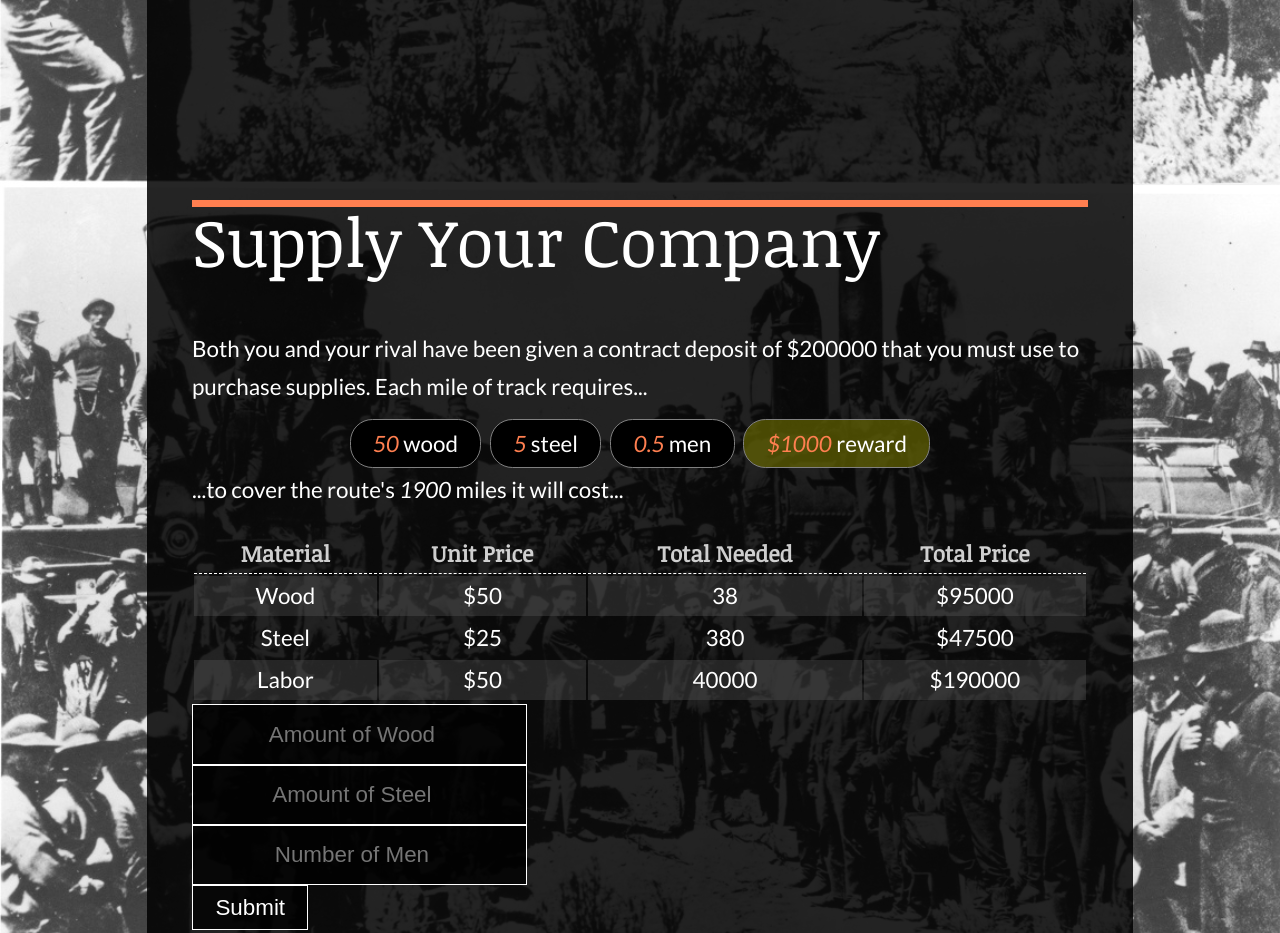
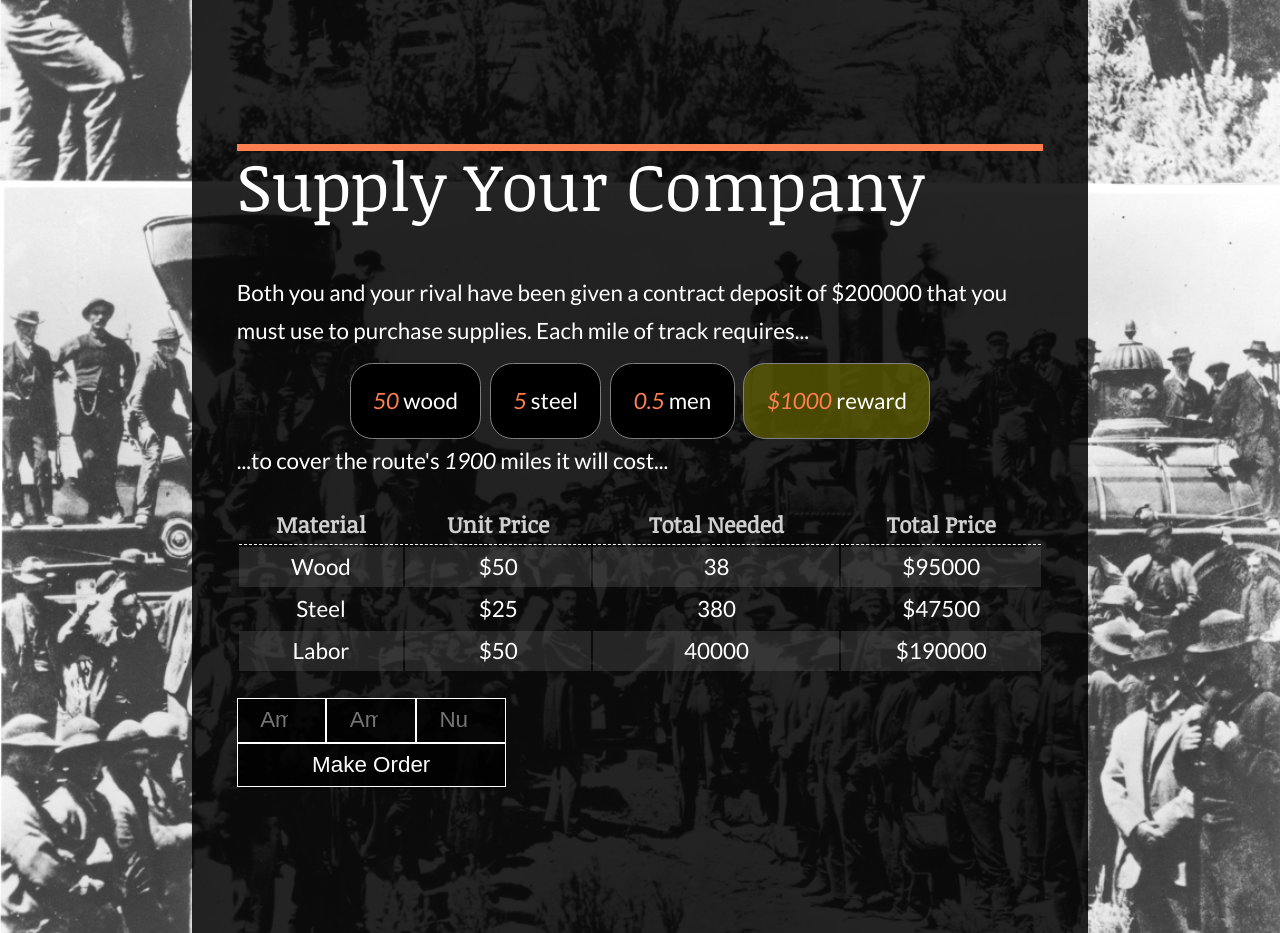
Before and after one commit to tcandens/train-race, a website: page index.html in a window 1280 px wide. Shown: the part 734-1667 px from the top of the page. Drawn offline with nearby package versions, Linux system fonts and the light colour scheme.

Commit message:
Progress Fiddled with form styling & etc

```diff
--- a/index.html
+++ b/index.html
@@ -58,7 +58,7 @@
             <input id="wood-input" name="wood" type="number" min="0" step="100" placeholder="Amount of Wood">
             <input id="steel-input" name="steel" type="number" min="0" step="3" placeholder="Amount of Steel">
             <input id="labor-input" name="labor" type="number" min="0" step="10" placeholder="Number of Men">
-            <input id="order-submit" type="submit">
+            <input id="order-submit" value="Make Order" type="submit">
           </form>
         </div>
       </section>
--- a/sass/_base.scss
+++ b/sass/_base.scss
@@ -1,3 +1,7 @@
+* {
+  box-sizing: border-box;
+}
+
 html, body {
   margin: 0;
   padding: 0;
@@ -61,7 +65,8 @@ button.center {
   margin: 0 auto;
 }
 .container {
-  width: 100%;
+  margin: 0 auto;
+  max-width: 100%;
 }
 #order-form {
   margin: 0 auto;
@@ -69,8 +74,8 @@ button.center {
 input {
   text-align: center;
   float: left;
-  clear: both;
-  width: auto;
+  clear: none;
+  width: 4em;;
   height: 2em;
   font-size: 1em;
   border-radius: 0em;
@@ -78,6 +83,12 @@ input {
   color: white;
   background-color: rgba(0,0,0,0.8);
   border: 1px solid white;
+}
+
+#order-submit {
+  clear: both;
+  width: 12em;
+
 }
 
 .mile-supplies {
@@ -88,7 +99,7 @@ input {
   li {
     display: inline-block;
     margin:0.1em;
-    padding:0.2em 1em;
+    padding:0.8em 1em;
     border: 1px solid grey;
     border-radius: 1em;
     background-color: black;
@@ -105,6 +116,7 @@ input {
 // Price Table
 #price-table {
   width: 100%;
+  margin: 0 0 1em 0;
   th {
     font-family: "Noticia Text", serif;
     color: rgba(255,255,255,0.8);
```
Also changed, not shown: main.css.
